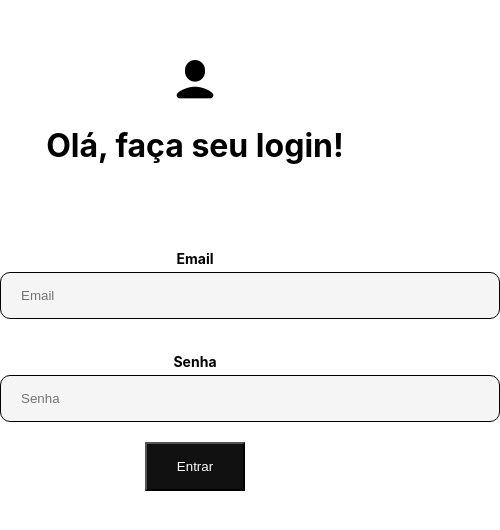
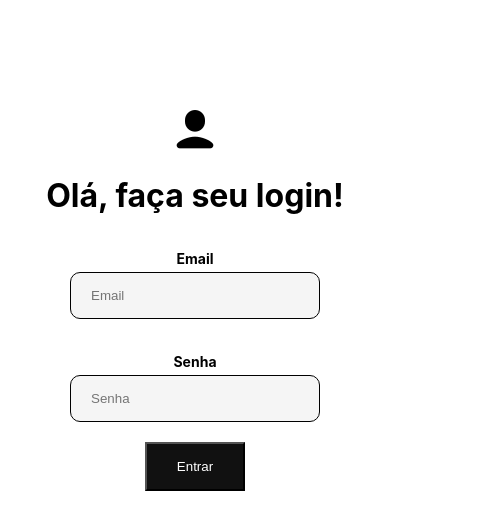
Before and after one commit to fabiopdiogo/Marketplace_Front, a React (Create React App) app: page / in a window 390 px wide. Shown: the part 124-654 px from the top of the page, 500 px wide, since content can reach past the window. Built offline with nearby package versions, Linux system fonts and the light colour scheme; no server answers.

Commit message:
testando responsividade do login

```diff
--- a/src/componentes/inputs/Input.tsx
+++ b/src/componentes/inputs/Input.tsx
@@ -2,12 +2,15 @@ import styled from 'styled-components'
 import { Control, FieldValues, useController } from 'react-hook-form'
 
 const InputContainer = styled.div`
-  max-width: 500px;
-  width: 100%;
+  width: 500px;
+
+  @media (max-width: 500px) {
+    width: 250px;
+  }
 `
 
 const StyledInput = styled.input`
-  width: 500px;
+  width: 100%;
   border: 1px solid black;
   background-color: #F5F5F5;
   padding: 15px 20px;
--- a/src/pages/login.tsx
+++ b/src/pages/login.tsx
@@ -13,8 +13,6 @@ const Form = styled.form`
   align-items: center;
   justify-content: center;
   gap: 20px;
-  padding: 50px;
-  width: 100%;
 `
 
 const Div = styled.div`
```
